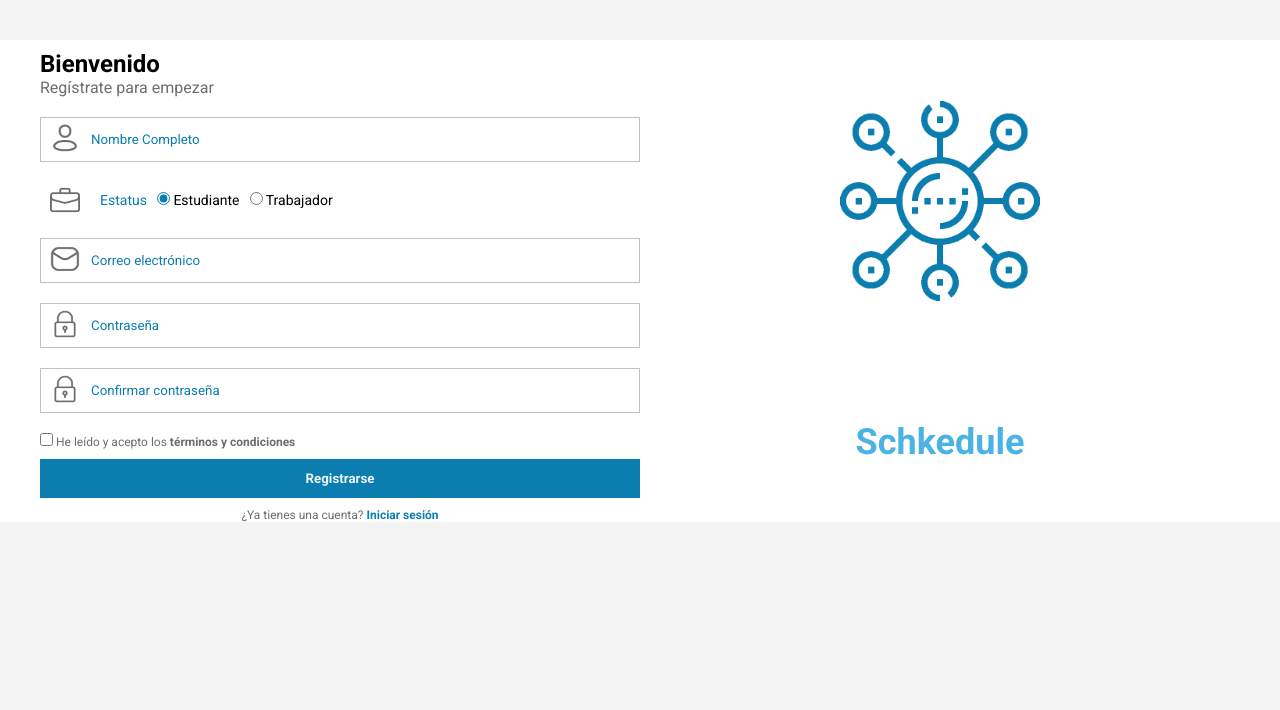
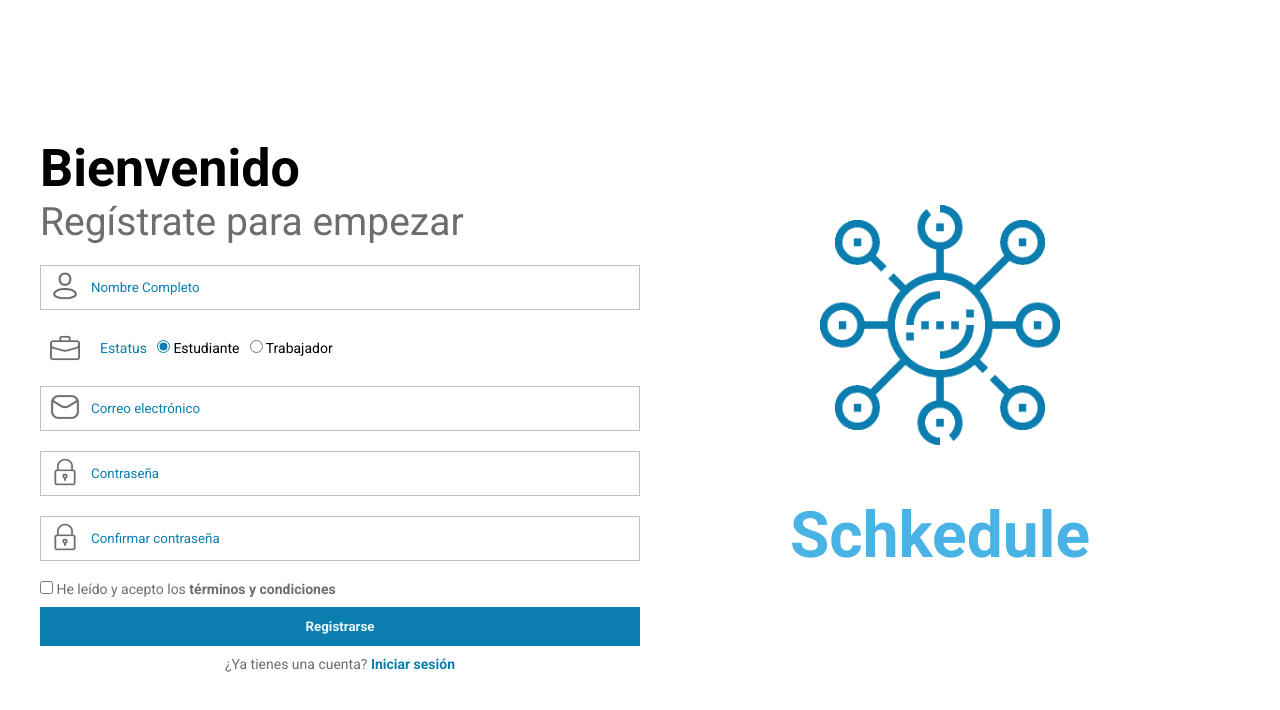
Before and after one commit to OrbitalCardinal/Schkedule, an Angular app: page /register in a window 1280 px wide. Shown: the top 710 px of the page. Built offline with nearby package versions, Linux system fonts and the light colour scheme.

Commit message:
Modificación de layout y tamaño de letra en registro

```diff
--- a/src/app/pages/register/register.component.html
+++ b/src/app/pages/register/register.component.html
@@ -1,5 +1,5 @@
 <!-- <p>register works!</p> -->
-<html>
+<!-- <html> -->
   <div class="container">
     <div class="register-container">
       <div class="register-container-left">
@@ -61,4 +61,4 @@
       </div>
     </div>
   </div>
-</html>
+<!-- </html> -->
--- a/src/app/pages/register/register.component.scss
+++ b/src/app/pages/register/register.component.scss
@@ -14,33 +14,42 @@
 .register-container {
   display              : grid;
   grid-template-columns: 1fr 1fr;
-  margin               : 40px;
+  grid-template-rows: 100vh;
+  margin               : 0 40px 0 40px;
+  align-items: center;
 }
 
 .register-container-right {
   display           : grid;
   grid-template-rows: 2fr 1fr;
+  row-gap: 30px;
 }
 
 .register-container-right img {
-  width : 200px;
-  height: 200px;
+  // width : 200px;
+  // height: 200px;
+  width : 40%;
+  max-width: 300px;
+  height: auto;
   margin: auto;
 }
 
 .register-container-right p {
-  margin   : auto;
-  font-size: 36px;
-  color    : #4AB3E5;
+  margin     : auto;
+  font-weight: 700;
+  font-size  : 64px;
+  color      : #4AB3E5;
 }
 
 .register-container-titulos h2 {
-  margin: 10px 0 0 0;
+  margin   : 10px 0 0 0;
+  font-size: 52px;
 }
 
 .register-container-titulos p {
-  margin: 0 0 10px 0;
-  color : #6D6D6D;
+  margin   : 0 0 10px 0;
+  color    : #6D6D6D;
+  font-size: 39px;
 }
 
 .register-container-left button {
@@ -56,40 +65,42 @@
 
 .register-container-left .terminos-grup {
   margin-top: 10px;
-  font-size : 12px;
+  // font-size : 12px;
+  font-size : 14px;
   color     : #6D6D6D;
 }
 
 .register-container-left .cuentas-question {
-  font-size : 12px;
+  // font-size : 12px;
+  font-size : 14px;
   color     : #6D6D6D;
   text-align: center;
 }
 
 .register-container-left .radiobuttons-grup {
-  display: flex;
+  display    : flex;
   align-items: center;
-  width     : 100%;
-  margin    : 10px 0;
-  font-size: 14px;
-  box-sizing: border-box;
+  width      : 100%;
+  margin     : 10px 0;
+  font-size  : 14px;
+  box-sizing : border-box;
 }
 
-.register-container-left .radiobuttons-grup span{
-  color: #0B7EAF;
+.register-container-left .radiobuttons-grup span {
+  color : #0B7EAF;
   margin: 10px;
 }
 
-.register-container-left .radiobuttons-grup label{
+.register-container-left .radiobuttons-grup label {
   margin-right: 10px;
 }
 
-.register-container-left .radiobuttons-grup img{
-  width   : 30px;
-  height  : 28.45px;
+.register-container-left .radiobuttons-grup img {
+  width : 30px;
+  height: 28.45px;
   margin: 0 10px 0 10px;
 }
 
 input[type=radio] {
-	accent-color: #0B7EAF;
+  accent-color: #0B7EAF;
 }
```
